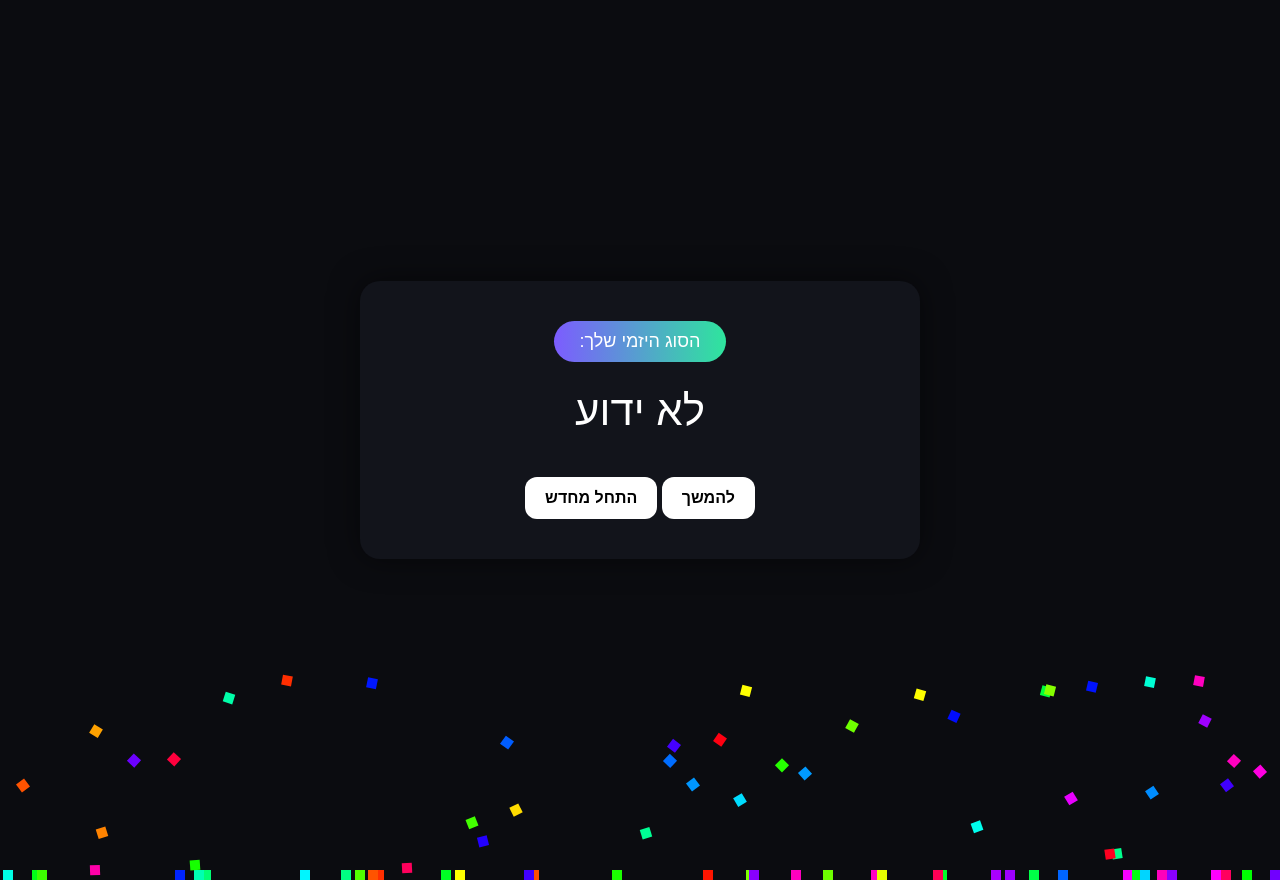
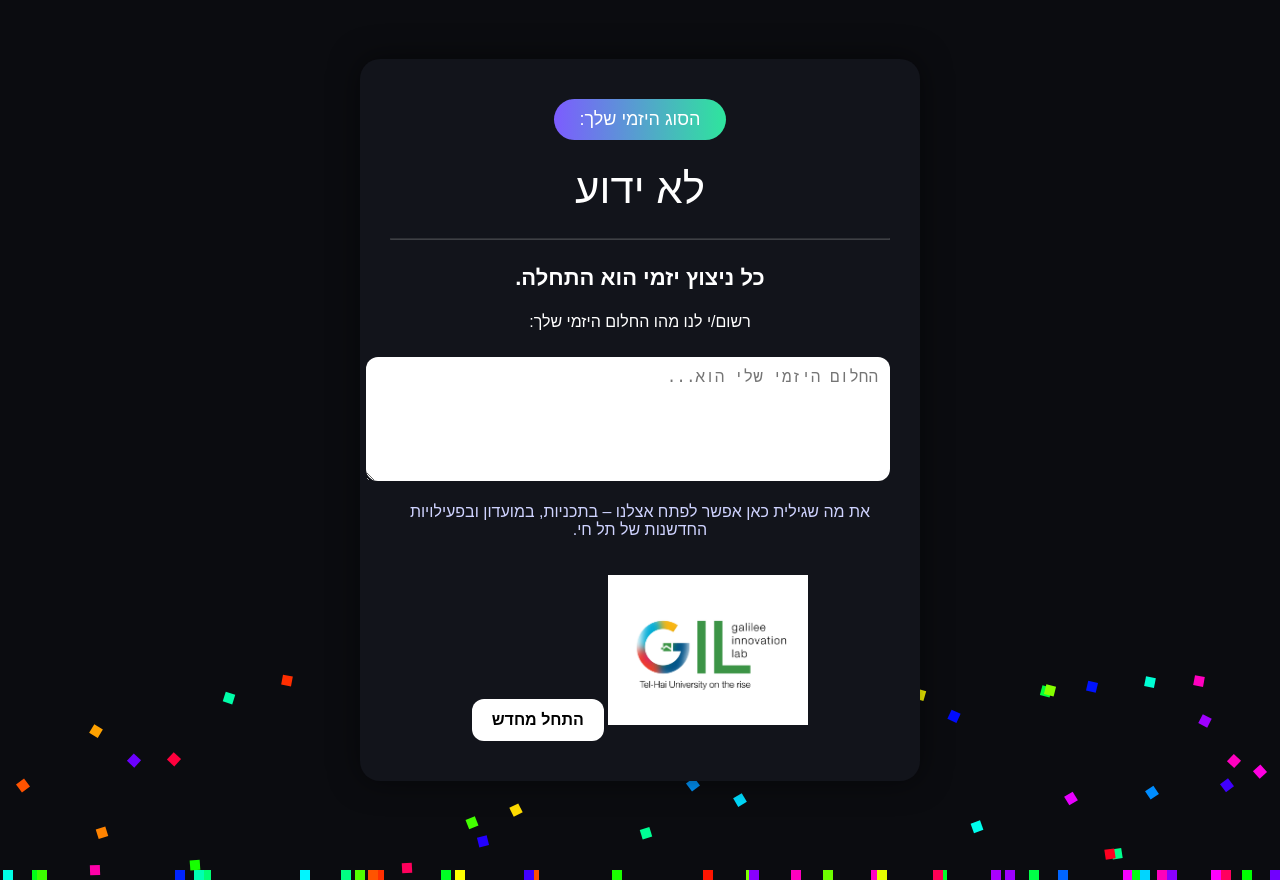
Before and after one commit to baykel/entrepreneur-quiz, a website: page public/result.html in a window 1280 px wide. Drawn offline with Linux system fonts and the light colour scheme.

Commit message:
Add GIL logo image

```diff
--- a/public/result.html
+++ b/public/result.html
@@ -109,8 +109,35 @@ body{
     <div class="badge">הסוג היזמי שלך:</div>
     <div class="type" id="type"></div>
     <p class="desc" id="desc"></p>
+    <hr style="margin:25px 0; opacity:0.2">
 
-<a id="cta" class="btn" href="#" target="_blank">להמשך</a>
+<h3 style="font-size:22px;">כל ניצוץ יזמי הוא התחלה.</h3>
+
+<p style="margin-top:10px;">רשום/י לנו מהו החלום היזמי שלך:</p>
+
+<textarea id="dream"
+  placeholder="החלום היזמי שלי הוא..."
+  style="
+    width:100%;
+    min-height:100px;
+    margin-top:10px;
+    padding:12px;
+    border-radius:12px;
+    border:none;
+    resize:vertical;
+    font-size:16px;
+  ">
+</textarea>
+
+<p style="margin-top:18px; color:#cfd3ff;">
+את מה שגילית כאן אפשר לפתח אצלנו – בתכניות, במועדון ובפעילויות החדשנות של תל חי.
+</p>
+
+<img src="/gil-logo.jpg"
+     style="margin-top:20px; max-width:200px;">
+
+
+
 <a id="againBtn" class="btn" href="/" onclick="window.location.replace('/'); return false;">התחל מחדש</a>
 
 
@@ -146,8 +173,7 @@ const links = {
 document.getElementById("type").textContent = type;
 document.getElementById("desc").textContent =
   resultText[type] || "";
-document.getElementById("cta").href =
-  links[type] || "#";
+
 
 /* אפקט קונפטי */
 function launchConfetti(){
```
Also changed, not shown: public/gil-logo.jpg (added).
